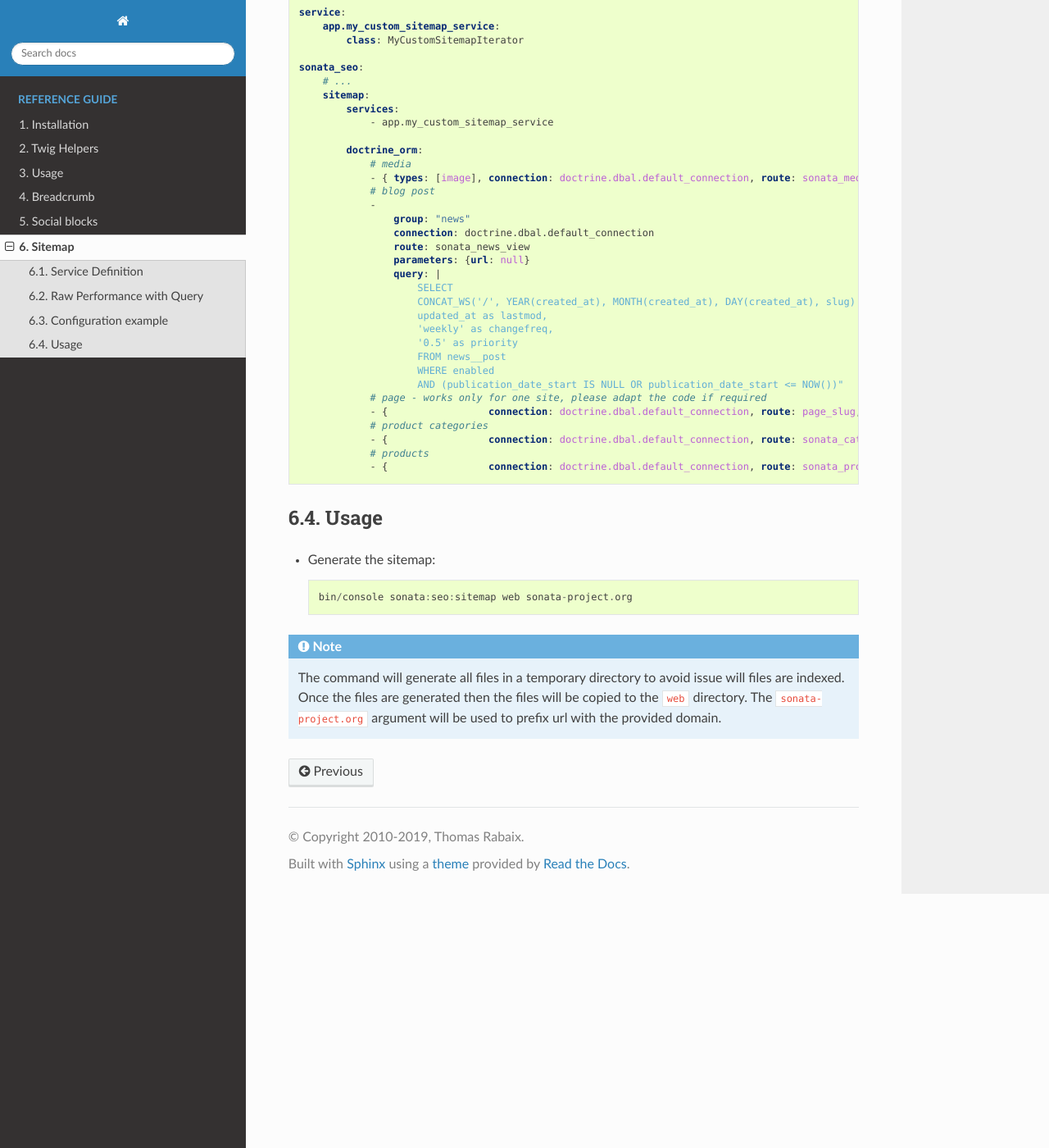
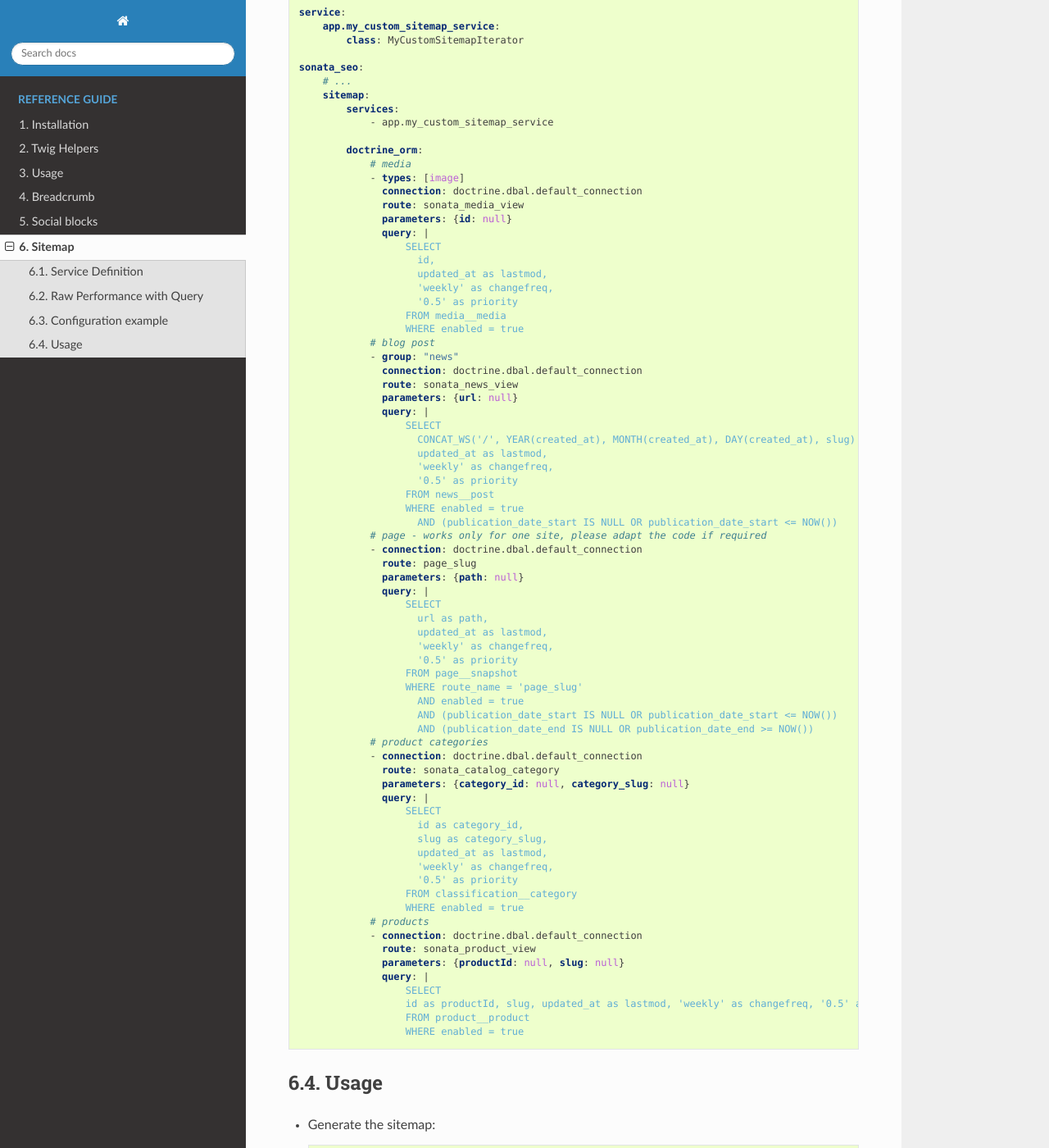
Before and after one commit to sonata-project/SonataSeoBundle, a Sphinx documentation site: the page built from docs/reference/sitemap.rst, in a window 1280 px wide and 1400 px high, scrolled down 2057 px. Shown: the whole window at 82% size. Built offline with Sphinx 7.4.7 and the Read the Docs theme 2.0.0, drawn with Linux system fonts in a browser that asks for light colours.

Commit message:
Expand long objects

```diff
--- a/docs/reference/sitemap.rst
+++ b/docs/reference/sitemap.rst
@@ -106,31 +106,69 @@ Here is a full example coming from the [Sonata Sandbox demo website](https://git
 
             doctrine_orm:
                 # media
-                - { types: [image], connection: doctrine.dbal.default_connection, route: sonata_media_view,       parameters: {id: null},                               query: "SELECT id, updated_at as lastmod, 'weekly' as changefreq, '0.5' as priority FROM media__media WHERE enabled = true" }
+                - types: [image]
+                  connection: doctrine.dbal.default_connection
+                  route: sonata_media_view
+                  parameters: {id: null}
+                  query: |
+                      SELECT
+                        id,
+                        updated_at as lastmod,
+                        'weekly' as changefreq,
+                        '0.5' as priority
+                      FROM media__media
+                      WHERE enabled = true
                 # blog post
-                -
-                    group: "news"
-                    connection: doctrine.dbal.default_connection
-                    route: sonata_news_view
-                    parameters: {url: null}
-                    query: |
-                        SELECT
+                - group: "news"
+                  connection: doctrine.dbal.default_connection
+                  route: sonata_news_view
+                  parameters: {url: null}
+                  query: |
+                      SELECT
                         CONCAT_WS('/', YEAR(created_at), MONTH(created_at), DAY(created_at), slug) as url ,
                         updated_at as lastmod,
                         'weekly' as changefreq,
                         '0.5' as priority
-                        FROM news__post
-                        WHERE enabled
-                        AND (publication_date_start IS NULL OR publication_date_start <= NOW())"
+                      FROM news__post
+                      WHERE enabled = true
+                        AND (publication_date_start IS NULL OR publication_date_start <= NOW())
                 # page - works only for one site, please adapt the code if required
-                - {                 connection: doctrine.dbal.default_connection, route: page_slug,               parameters: {path: null},                             query: "SELECT url as path, updated_at as lastmod, 'weekly' as changefreq, '0.5' as priority FROM page__snapshot WHERE route_name = 'page_slug' AND enabled = 1 AND (publication_date_start IS NULL OR publication_date_start <= NOW()) AND (publication_date_end IS NULL OR publication_date_end >= NOW())" }
+                - connection: doctrine.dbal.default_connection
+                  route: page_slug
+                  parameters: {path: null}
+                  query: |
+                      SELECT
+                        url as path,
+                        updated_at as lastmod,
+                        'weekly' as changefreq,
+                        '0.5' as priority
+                      FROM page__snapshot
+                      WHERE route_name = 'page_slug'
+                        AND enabled = true
+                        AND (publication_date_start IS NULL OR publication_date_start <= NOW())
+                        AND (publication_date_end IS NULL OR publication_date_end >= NOW())
                 # product categories
-                - {                 connection: doctrine.dbal.default_connection, route: sonata_catalog_category, parameters: {category_id: null, category_slug: null}, query: "SELECT id as category_id, slug as category_slug, updated_at as lastmod, 'weekly' as changefreq, '0.5' as priority FROM classification__category WHERE enabled = true" }
+                - connection: doctrine.dbal.default_connection
+                  route: sonata_catalog_category
+                  parameters: {category_id: null, category_slug: null}
+                  query: |
+                      SELECT
+                        id as category_id,
+                        slug as category_slug,
+                        updated_at as lastmod,
+                        'weekly' as changefreq,
+                        '0.5' as priority
+                      FROM classification__category
+                      WHERE enabled = true
                 # products
-                - {                 connection: doctrine.dbal.default_connection, route: sonata_product_view,     parameters: {productId: null, slug: null},            query: "SELECT id as productId, slug, updated_at as lastmod, 'weekly' as changefreq, '0.5' as priority FROM product__product WHERE enabled = true" }
-
-
-
+                - connection: doctrine.dbal.default_connection
+                  route: sonata_product_view
+                  parameters: {productId: null, slug: null}
+                  query: |
+                      SELECT
+                      id as productId, slug, updated_at as lastmod, 'weekly' as changefreq, '0.5' as priority
+                      FROM product__product
+                      WHERE enabled = true
 
 Usage
 -----
```
